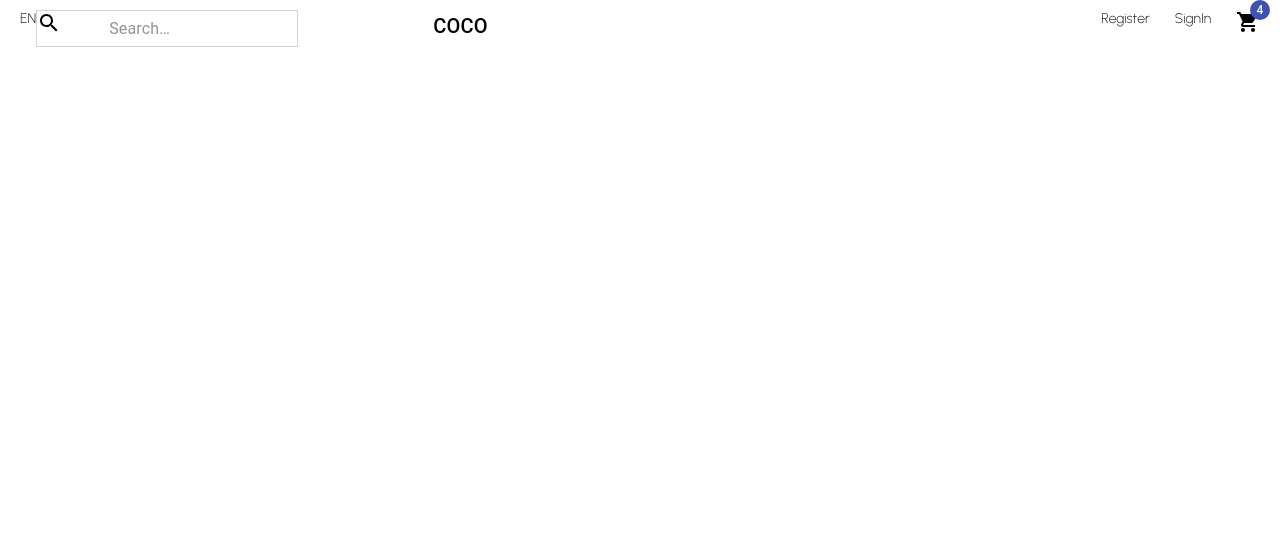
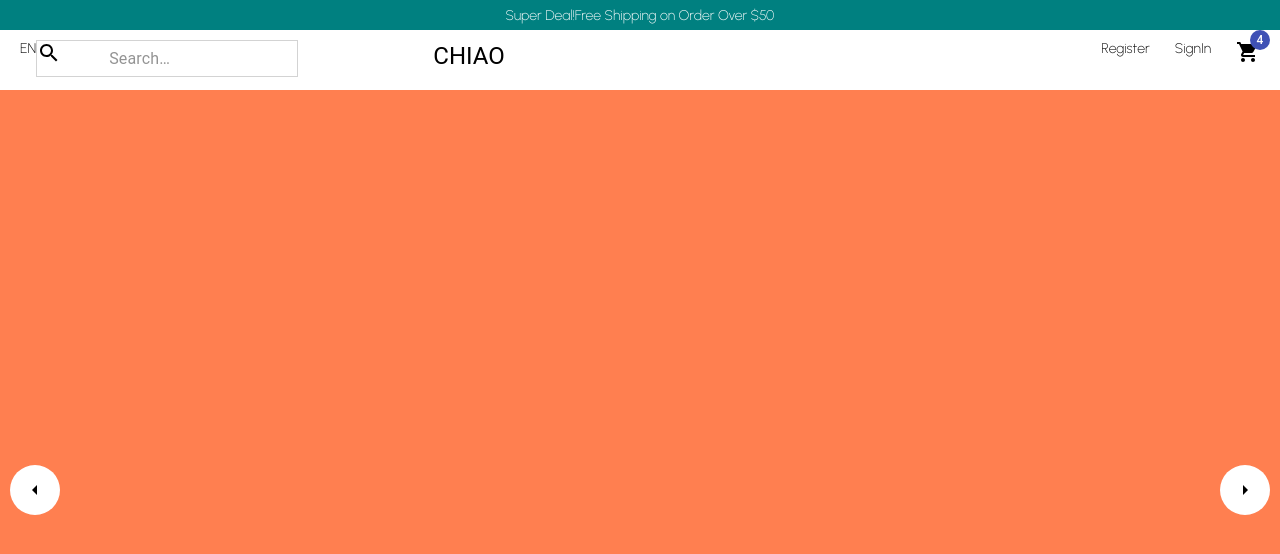
Before and after one commit to christinetw/ecommerce-project, a React (Create React App) app: page / in a window 1280 px wide. Shown: the top 554 px of the page. Built offline with nearby package versions, Linux system fonts and the light colour scheme.

Commit message:
addslider

```diff
--- /dev/null
+++ b/src/compoments/Announcement.jsx
@@ -0,0 +1,19 @@
+import React from 'react';
+import styled from 'styled-components';
+
+const Container =styled.div`
+height: 30px;
+background-color:teal;
+color:white;
+display:flex;
+align-items:center;
+justify-content:center;
+font-size:14px;
+font-weight:500;`
+export const Announcement = () => {
+  return (
+    <Container>
+      Super Deal!Free Shipping on Order Over $50
+    </Container>
+  )
+}
--- a/src/compoments/NavBar.jsx
+++ b/src/compoments/NavBar.jsx
@@ -71,8 +71,8 @@ export const NavBar = () => {
 
         </Left>
 
-        <Centre> <Typography variant="h6" className={classes.title}>
-          COCO
+        <Centre> <Typography variant="h5" className={classes.title}>
+          CHIAO
         </Typography>
         </Centre>
         <Right>
--- /dev/null
+++ b/src/compoments/Slider.jsx
@@ -0,0 +1,41 @@
+import React from 'react';
+import { useState } from 'react';
+import Carousel from 'styled-components'
+import styled from 'styled-components';
+import ArrowLeftOutlined from '@material-ui/icons/ArrowLeftOutlined';
+import ArrowRightOutlined from '@material-ui/icons/ArrowRightOutlined';
+const Container = styled.div`
+weight :100%;
+height :100vh;
+display:flex;
+background-color:coral;
+position:relative;
+`
+const Arrow=styled.div`
+width:50px;
+height:50px;
+background-color:white;
+border-radius:50%;
+display:flex;
+align-items:center;
+justify-content:center;
+position:absolute;
+top: 0;
+bottom: 0;
+left:${props=>props.direction==='left'&&'10px'};
+right:${props=>props.direction==='right'&&'10px'};
+margin: auto;
+cursor:pointer;`
+
+export const Slider = () => {
+  return (
+    <Container>
+      <Arrow direction='left'>
+<ArrowLeftOutlined/>
+      </Arrow>
+      <Arrow direction='right'>
+  <ArrowRightOutlined/>
+      </Arrow>
+    </Container>
+  )
+}
--- a/src/pages/HomePage.jsx
+++ b/src/pages/HomePage.jsx
@@ -1,10 +1,13 @@
 import React from 'react';
 import { NavBar } from '../compoments/NavBar';
-
+import { Announcement } from '../compoments/Announcement';
+import { Slider } from '../compoments/Slider';
 export default function HomePage() {
   return (
     <div>
+      <Announcement/>
       <NavBar/>
+      <Slider/>
     </div>
   )
 }
```
